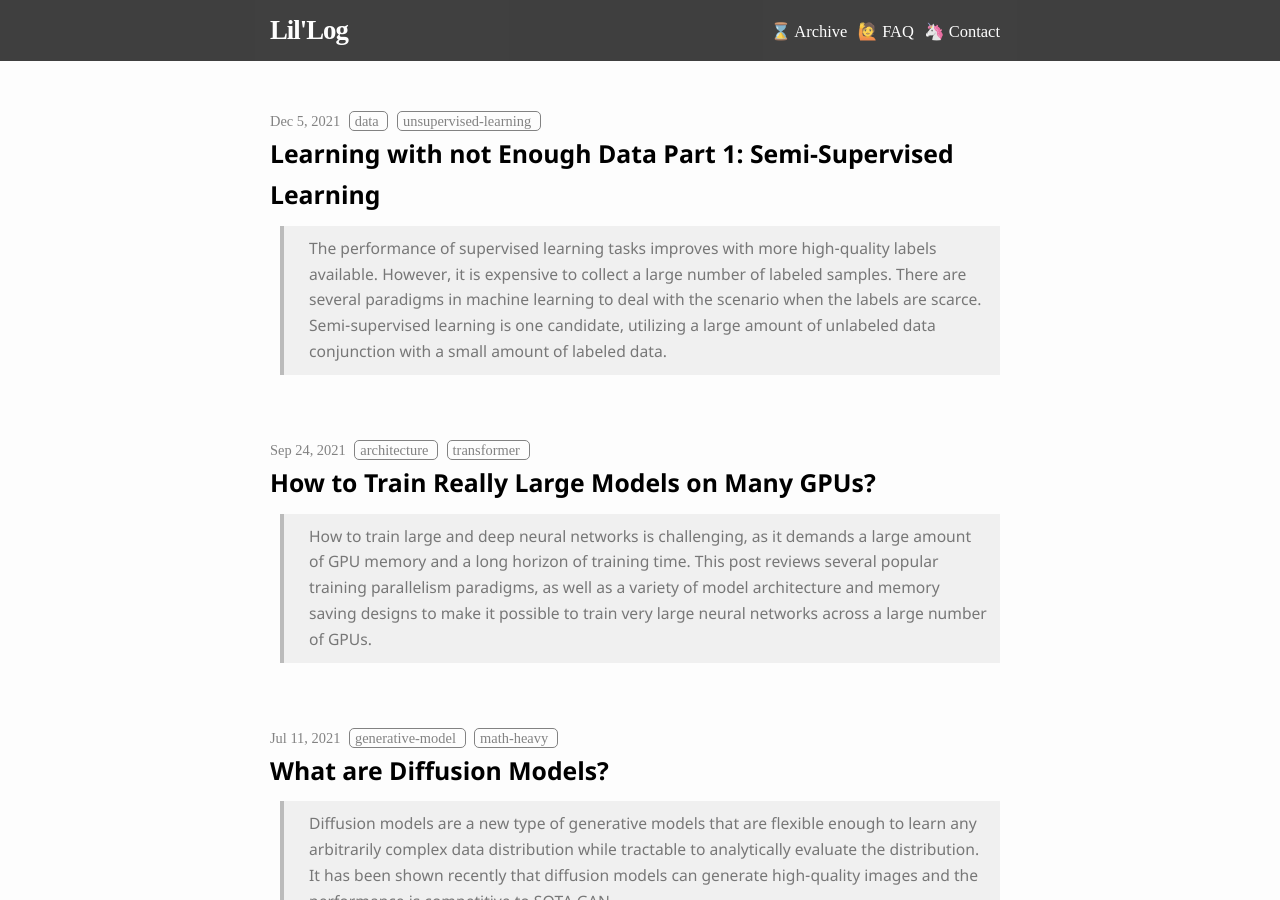
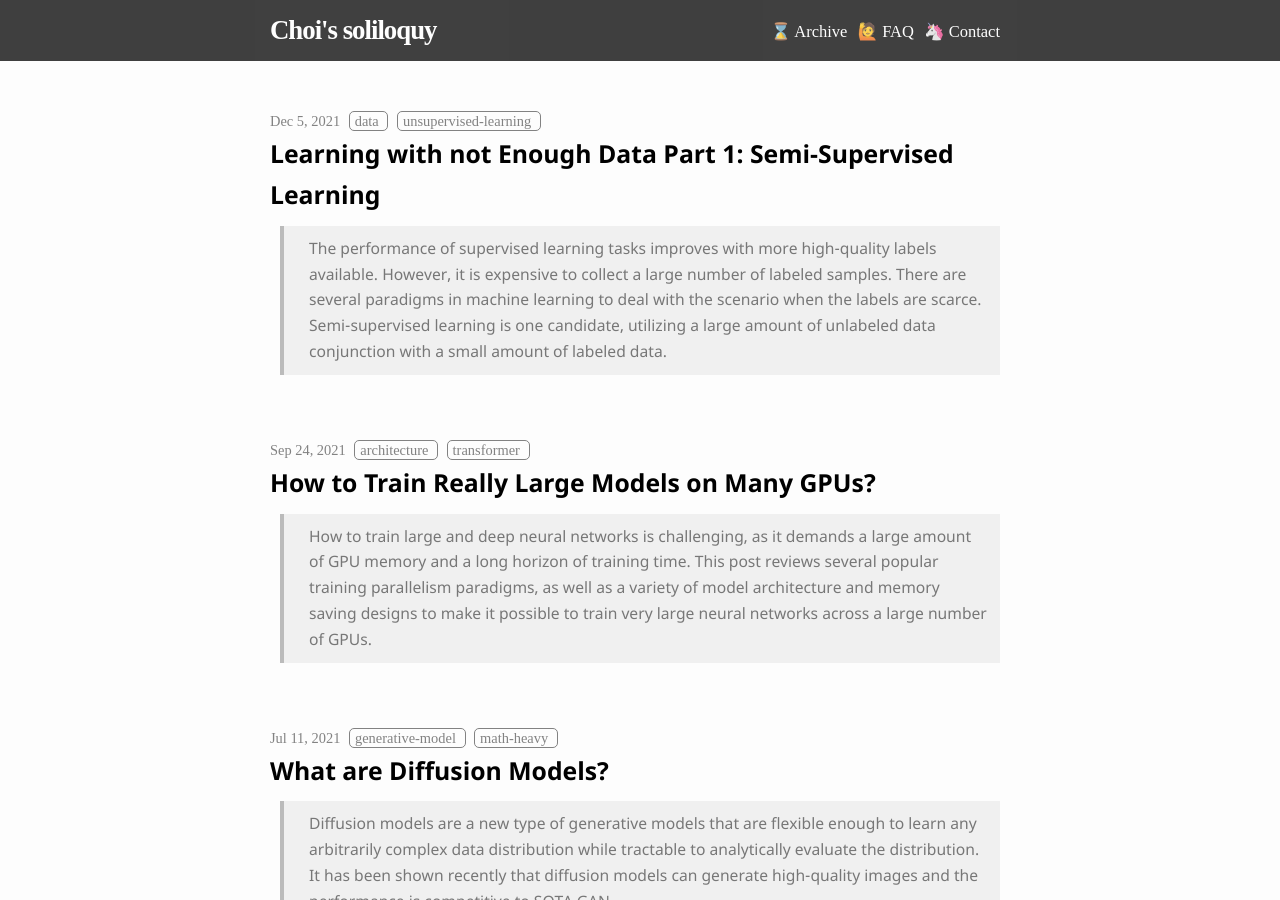
Before and after one commit to choipostech/choipostech.github.io, a Jekyll site: the page built from index.html, in a window 1280 px wide and 900 px high. Built offline with Jekyll 4.4.1, drawn with Linux system fonts in a browser that asks for light colours; some web fonts are replaced.

Commit message:
Update _config.yml

```diff
--- a/_config.yml
+++ b/_config.yml
@@ -1,4 +1,4 @@
-title: Lil'Log
+title: Choi's soliloquy
 name: "Lilian's Tech Blog"
 author: Lilian Weng
 twitter_username: lilianweng
```
